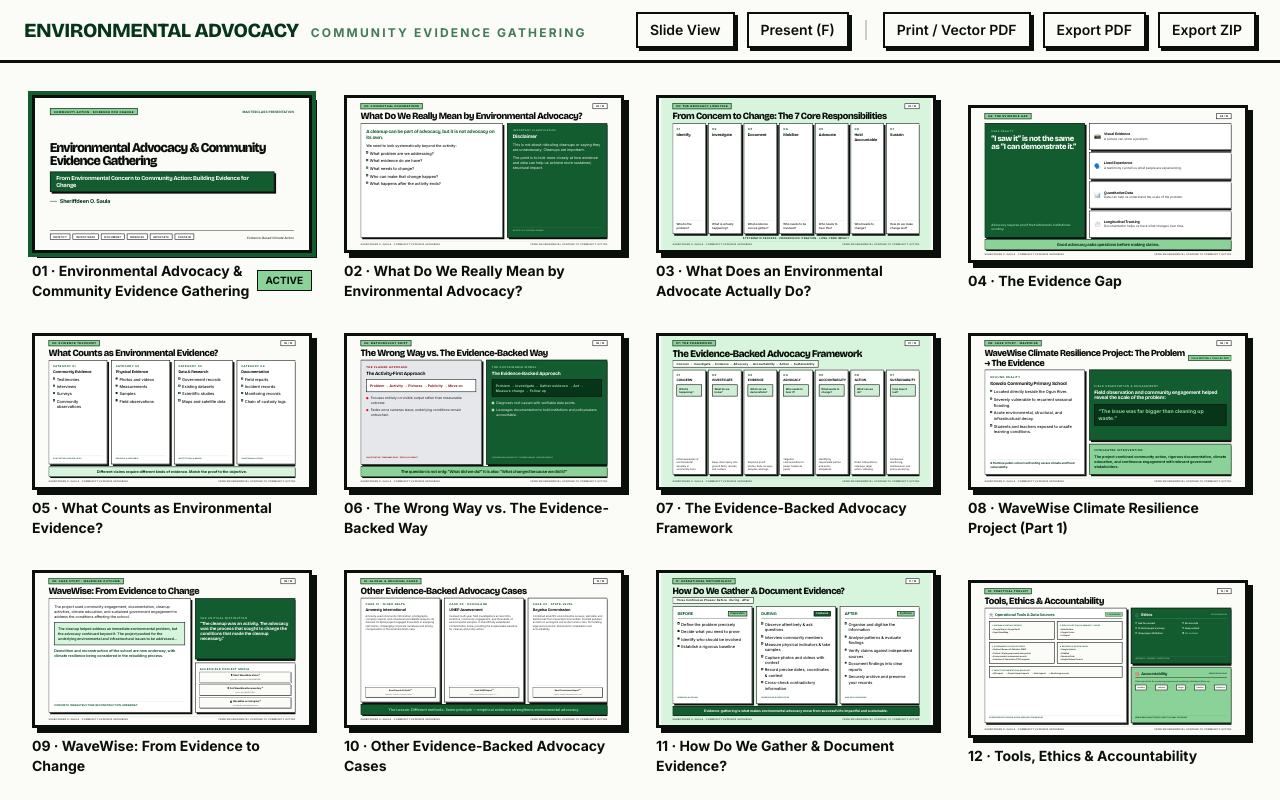
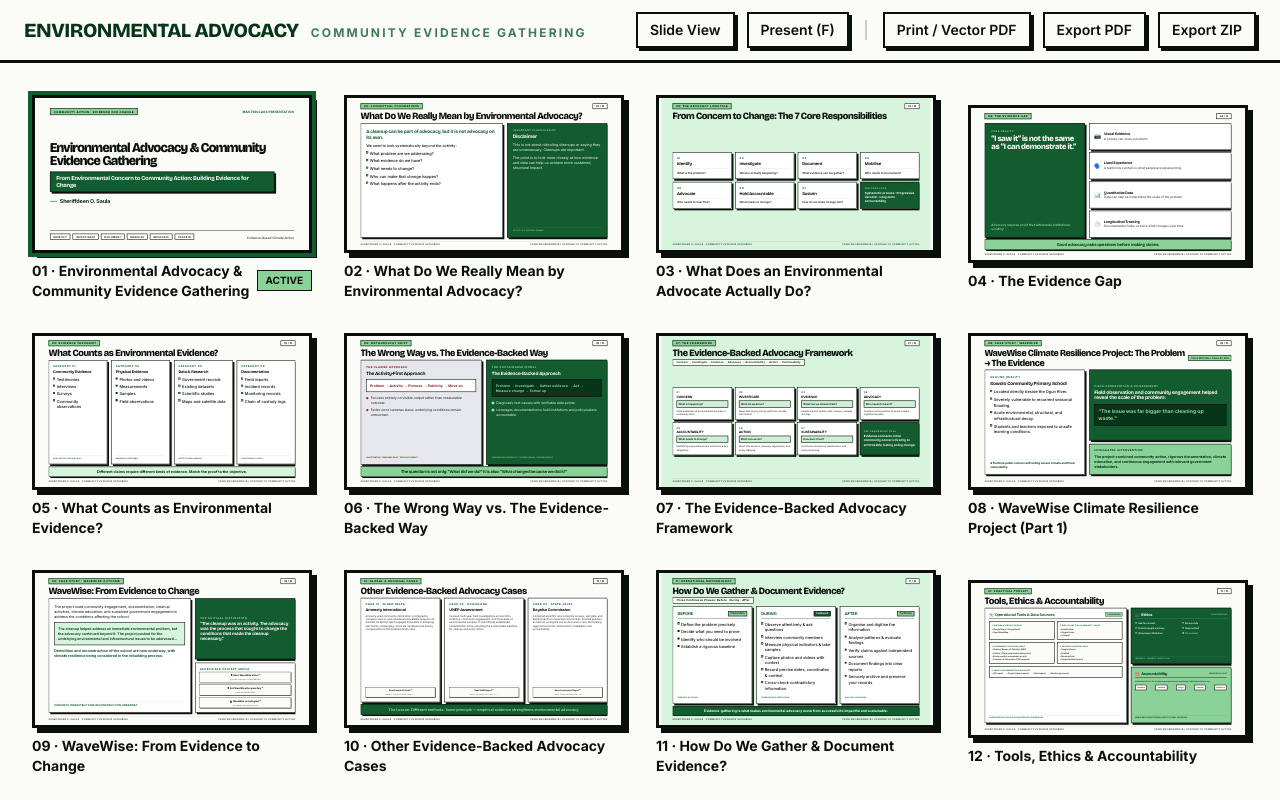
Before and after one commit to SalamBhai/env-training, a React (Vite) app: page / in a window 1280 px wide. Both pictures are taken after a click on the button "Grid (G)". Built offline with nearby package versions, Linux system fonts and the light colour scheme.

Commit message:
Fix Slide 3 and Slide 7 layouts into two balanced rows of wide cards

```diff
--- a/src/components/deck/slides.tsx
+++ b/src/components/deck/slides.tsx
@@ -145,36 +145,60 @@ export const slides: SlideDef[] = [
           </h2>
         </div>
 
-        <div className="grid grid-cols-7 gap-4 items-stretch flex-1 my-4">
+        <div className="flex flex-col gap-5 my-auto">
+          {/* Row 1: Steps 01 to 04 */}
+          <div className="grid grid-cols-4 gap-6">
             {[
               { step: "01", name: "Identify", question: "What is the problem?" },
               { step: "02", name: "Investigate", question: "What is actually happening?" },
               { step: "03", name: "Document", question: "What evidence can we gather?" },
               { step: "04", name: "Mobilise", question: "Who needs to be involved?" },
+            ].map((item) => (
+              <Card key={item.step} className="p-7 flex flex-col justify-between">
+                <div>
+                  <span className="slide-kicker text-forest font-bold" style={{ fontSize: 20 }}>{item.step}</span>
+                  <h3 className="slide-subtitle font-display mt-2" style={{ fontSize: 30 }}>
+                    {item.name}
+                  </h3>
+                </div>
+                <div className="mt-5 border-t-[2px] border-ink/20 pt-3">
+                  <p className="slide-caption font-semibold opacity-90 leading-snug" style={{ fontSize: 20 }}>
+                    {item.question}
+                  </p>
+                </div>
+              </Card>
+            ))}
+          </div>
+
+          {/* Row 2: Steps 05 to 07 + Core Loop Summary */}
+          <div className="grid grid-cols-4 gap-6">
+            {[
               { step: "05", name: "Advocate", question: "Who needs to hear this?" },
               { step: "06", name: "Hold Accountable", question: "What needs to change?" },
               { step: "07", name: "Sustain", question: "How do we make change last?" },
             ].map((item) => (
-            <Card key={item.step} className="p-6 flex flex-col justify-between h-full">
-              <div>
-                <span className="slide-kicker text-forest font-bold" style={{ fontSize: 22 }}>{item.step}</span>
-                <h3 className="slide-subtitle font-display mt-3" style={{ fontSize: 28 }}>
+              <Card key={item.step} className="p-7 flex flex-col justify-between">
+                <div>
+                  <span className="slide-kicker text-forest font-bold" style={{ fontSize: 20 }}>{item.step}</span>
+                  <h3 className="slide-subtitle font-display mt-2" style={{ fontSize: 30 }}>
                     {item.name}
                   </h3>
                 </div>
-              <div className="mt-6 border-t-[2px] border-ink/20 pt-4">
-                <p className="slide-caption font-semibold opacity-85 leading-snug" style={{ fontSize: 20 }}>
+                <div className="mt-5 border-t-[2px] border-ink/20 pt-3">
+                  <p className="slide-caption font-semibold opacity-90 leading-snug" style={{ fontSize: 20 }}>
                     {item.question}
                   </p>
                 </div>
               </Card>
             ))}
-        </div>
-
-        <div className="flex items-center justify-center">
-          <span className="slide-caption font-bold uppercase tracking-widest text-forest-deep" style={{ fontSize: 18 }}>
-            Systematic Process · Progressive Iteration · Long-Term Impact
-          </span>
+
+            <Card tone="forest" className="p-7 flex flex-col justify-center">
+              <span className="slide-kicker text-mint font-bold" style={{ fontSize: 16 }}>The Core Loop</span>
+              <p className="slide-body font-display text-paper font-bold mt-2 leading-snug" style={{ fontSize: 22 }}>
+                Systematic process · Progressive iteration · Long-term accountability
+              </p>
+            </Card>
+          </div>
         </div>
       </SlideLayout>
     ),
@@ -458,17 +482,19 @@ export const slides: SlideDef[] = [
     render: ({ index, total }) => (
       <SlideLayout index={index} total={total} label="07: The Framework" tone="mint">
         <div>
-          <h2 className="slide-title" style={{ fontSize: 72 }}>
+          <h2 className="slide-title" style={{ fontSize: 68 }}>
             The Evidence-Backed Advocacy Framework
           </h2>
-          <div className="mt-3 inline-block brut-flat border-[3px] bg-paper px-6 py-2">
-            <span className="slide-caption font-bold text-forest-deep tracking-wider" style={{ fontSize: 20 }}>
+          <div className="mt-2 inline-block brut-flat border-[3px] bg-paper px-6 py-1.5">
+            <span className="slide-caption font-bold text-forest-deep tracking-wider" style={{ fontSize: 18 }}>
               Concern → Investigate → Evidence → Advocacy → Accountability → Action → Sustainability
             </span>
           </div>
         </div>
 
-        <div className="grid grid-cols-7 gap-4 items-stretch flex-1 my-4">
+        <div className="flex flex-col gap-4 my-auto">
+          {/* Row 1: Phases 01 to 04 */}
+          <div className="grid grid-cols-4 gap-5">
             {[
               {
                 step: "01",
@@ -492,19 +518,42 @@ export const slides: SlideDef[] = [
                 step: "04",
                 phase: "ADVOCACY",
                 question: "Who needs to hear it?",
-              desc: "Targeted communication to power holders & public.",
-            },
+                desc: "Targeted communication to power holders, regulators & public.",
+              },
+            ].map((col) => (
+              <Card key={col.step} className="p-6 flex flex-col justify-between">
+                <div>
+                  <span className="slide-kicker text-forest font-bold" style={{ fontSize: 18 }}>{col.step}</span>
+                  <h3 className="slide-subtitle font-display mt-1" style={{ fontSize: 24 }}>
+                    {col.phase}
+                  </h3>
+                  <div className="mt-3 brut-flat border-[2px] bg-mint/40 p-2.5">
+                    <p className="slide-caption font-extrabold text-forest-deep leading-tight" style={{ fontSize: 18 }}>
+                      {col.question}
+                    </p>
+                  </div>
+                </div>
+                <p className="slide-caption mt-4 opacity-85 leading-relaxed font-medium" style={{ fontSize: 16 }}>
+                  {col.desc}
+                </p>
+              </Card>
+            ))}
+          </div>
+
+          {/* Row 2: Phases 05 to 07 + Closed Loop Banner */}
+          <div className="grid grid-cols-4 gap-5">
+            {[
               {
                 step: "05",
                 phase: "ACCOUNTABILITY",
                 question: "What needs to change?",
-              desc: "Identifying responsible parties and policy obligations.",
+                desc: "Identifying responsible parties and formal policy obligations.",
               },
               {
                 step: "06",
                 phase: "ACTION",
                 question: "What can we do?",
-              desc: "Direct interventions, cleanups, legal action, lobbying.",
+                desc: "Direct interventions, cleanups, legal action, and policy lobbying.",
               },
               {
                 step: "07",
@@ -513,23 +562,32 @@ export const slides: SlideDef[] = [
                 desc: "Continuous monitoring, maintenance, and policy anchoring.",
               },
             ].map((col) => (
-            <Card key={col.step} className="p-6 flex flex-col justify-between h-full">
-              <div>
-                <span className="slide-kicker text-forest font-bold" style={{ fontSize: 22 }}>{col.step}</span>
-                <h3 className="slide-subtitle font-display mt-2" style={{ fontSize: 24 }}>
+              <Card key={col.step} className="p-6 flex flex-col justify-between">
+                <div>
+                  <span className="slide-kicker text-forest font-bold" style={{ fontSize: 18 }}>{col.step}</span>
+                  <h3 className="slide-subtitle font-display mt-1" style={{ fontSize: 24 }}>
                     {col.phase}
                   </h3>
-                <div className="mt-4 brut-flat border-[2px] bg-mint/40 p-3.5">
-                  <p className="slide-caption font-extrabold text-forest-deep leading-snug" style={{ fontSize: 18 }}>
+                  <div className="mt-3 brut-flat border-[2px] bg-mint/40 p-2.5">
+                    <p className="slide-caption font-extrabold text-forest-deep leading-tight" style={{ fontSize: 18 }}>
                       {col.question}
                     </p>
                   </div>
                 </div>
-              <p className="slide-caption mt-6 opacity-85 leading-relaxed font-medium" style={{ fontSize: 17 }}>
+                <p className="slide-caption mt-4 opacity-85 leading-relaxed font-medium" style={{ fontSize: 16 }}>
                   {col.desc}
                 </p>
               </Card>
             ))}
+
+            {/* 4th card in row 2: Closed Loop Principle */}
+            <Card tone="forest" className="p-6 flex flex-col justify-center">
+              <span className="slide-kicker text-mint font-bold" style={{ fontSize: 16 }}>The Framework Goal</span>
+              <p className="slide-body font-display text-paper font-bold mt-2 leading-snug" style={{ fontSize: 22 }}>
+                Evidence connects initial community concern directly to enforceable, lasting policy change.
+              </p>
+            </Card>
+          </div>
         </div>
       </SlideLayout>
     ),
```
Lines whose indentation alone changed are shown as unchanged.
